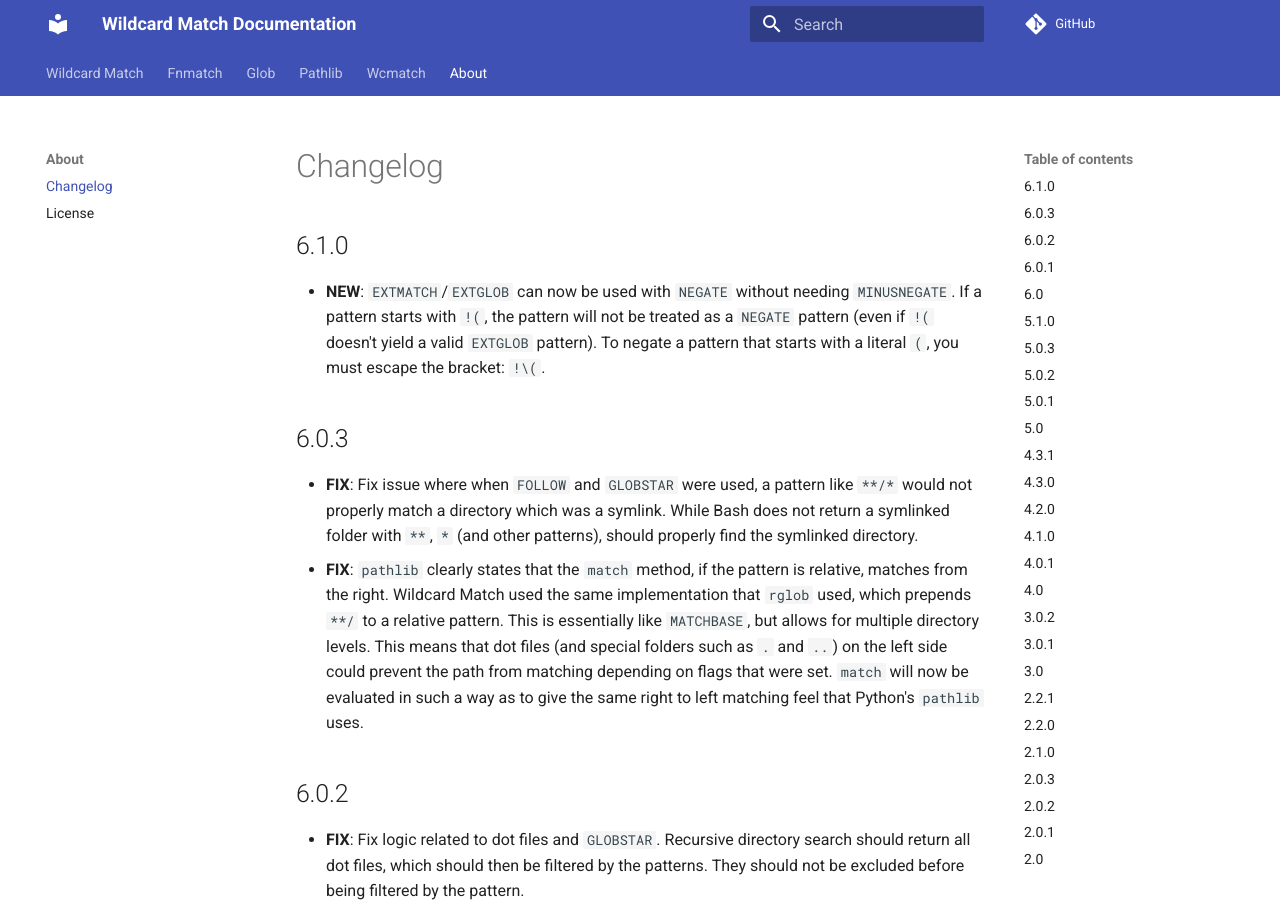
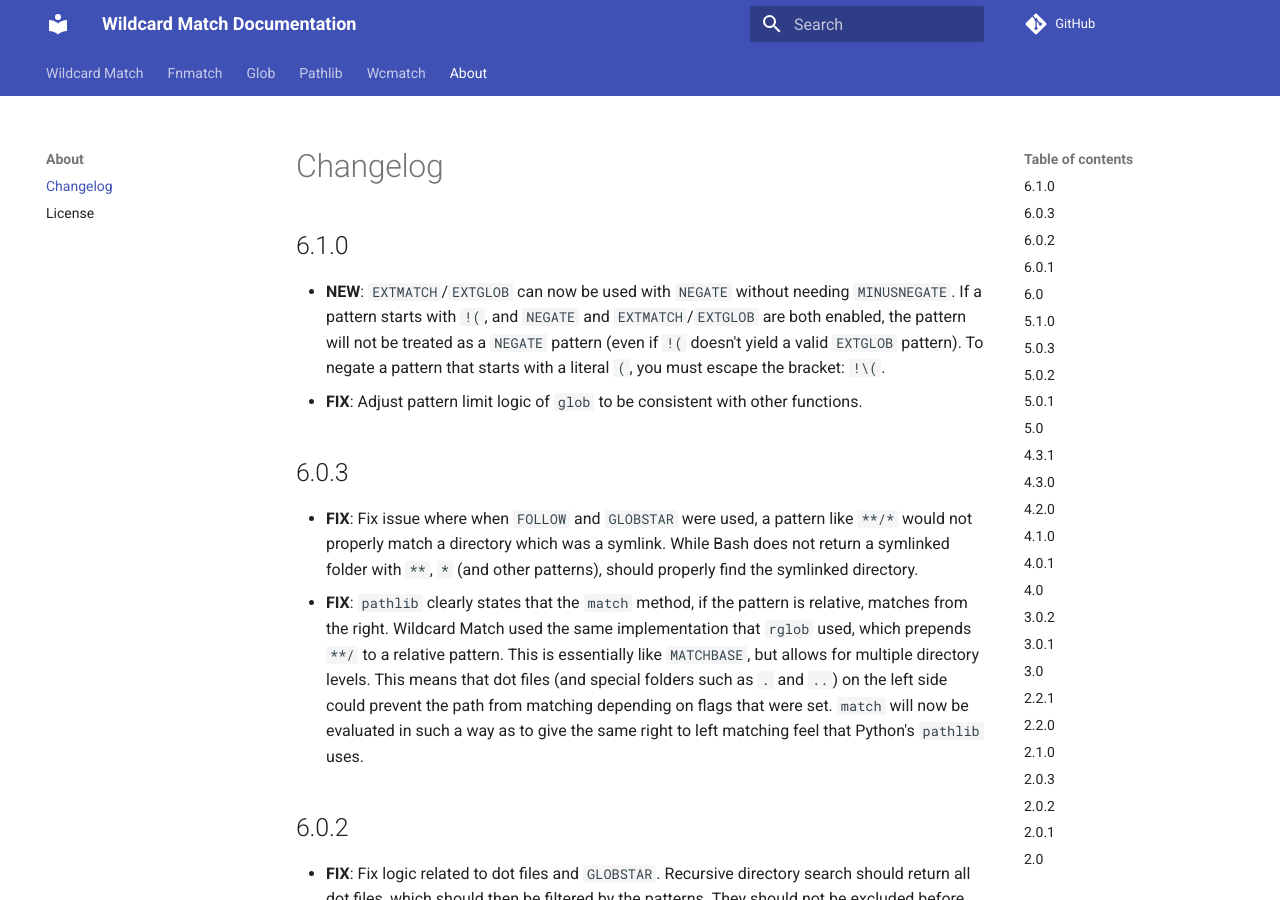
Before and after one commit to facelessuser/wcmatch, an MkDocs documentation site: the page built from docs/src/markdown/about/changelog.md, in a window 1280 px wide and 900 px high. Built offline with MkDocs 1.6.1 and Material for MkDocs 9.7.7, drawn with Linux system fonts in a browser that asks for light colours; comment, search, counter and statistics services are not loaded.

Commit message:
Adjust pattern limit logic of `glob` to be match with other functions (#119)

```diff
--- a/docs/src/markdown/about/changelog.md
+++ b/docs/src/markdown/about/changelog.md
@@ -3,8 +3,10 @@
 ## 6.1.0
 
 - **NEW**: `EXTMATCH`/`EXTGLOB` can now be used with `NEGATE` without needing `MINUSNEGATE`. If a pattern starts with
-  `!(`, the pattern will not be treated as a `NEGATE` pattern (even if `!(` doesn't yield a valid `EXTGLOB` pattern).
-  To negate a pattern that starts with a literal `(`, you must escape the bracket: `!\(`.
+  `!(`, and `NEGATE` and `EXTMATCH`/`EXTGLOB` are both enabled, the pattern will not be treated as a `NEGATE` pattern
+  (even if `!(` doesn't yield a valid `EXTGLOB` pattern). To negate a pattern that starts with a literal `(`, you must
+  escape the bracket: `!\(`.
+- **FIX**: Adjust pattern limit logic of `glob` to be consistent with other functions.
 
 ## 6.0.3
 
```
Also changed, not shown: 1 other file.
